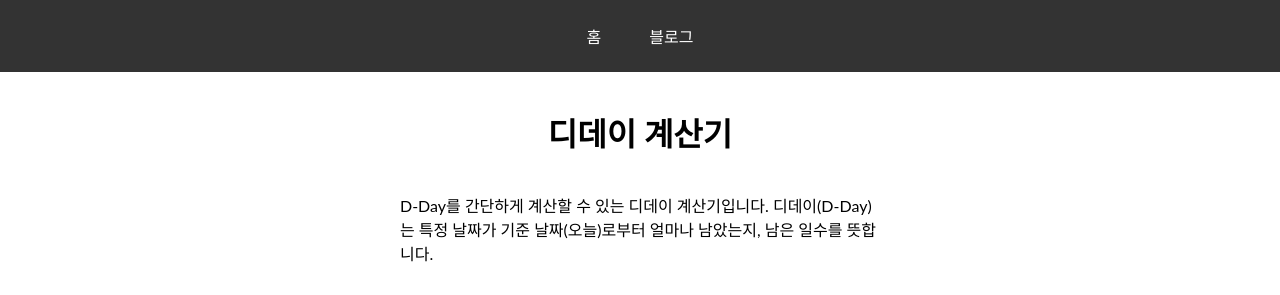
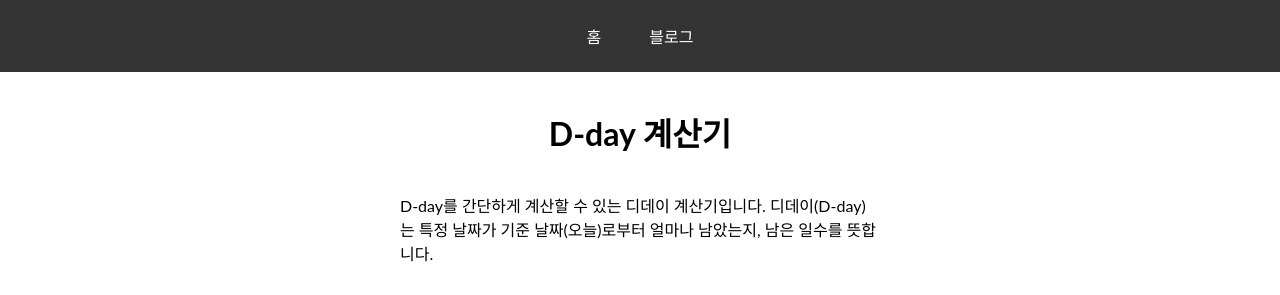
Before and after one commit to zziri/app, a Next.js app: page /calculator/d-day in a window 1280 px wide. Shown: the top 295 px of the page. Built offline with nearby package versions, Linux system fonts and the light colour scheme.

Commit message:
[hotfix/dday] SEO

```diff
--- a/src/pages/calculator/d-day.tsx
+++ b/src/pages/calculator/d-day.tsx
@@ -5,16 +5,16 @@ import SeoHead from "@/components/SeoHead";
 import Title from "@/components/Title";
 import 'styled-jsx';
 
-const description = `D-Day를 간단하게 계산할 수 있는 디데이 계산기입니다.
-디데이(D-Day)는 특정 날짜가 기준 날짜(오늘)로부터 얼마나 남았는지, 남은 일수를 뜻합니다.`;
+const description = `D-day를 간단하게 계산할 수 있는 디데이 계산기입니다.
+디데이(D-day)는 특정 날짜가 기준 날짜(오늘)로부터 얼마나 남았는지, 남은 일수를 뜻합니다.`;
 
 export default function DDayCal() {
   return (
     <>
       <SeoHead
-        title='디데이 계산기 | D-Day'
+        title='D-day 계산기 | 디데이 계산기'
         description={description} />
-      <Title title="디데이 계산기"/>
+      <Title title="D-day 계산기"/>
       <Article content={description}/>
       <div>
         <DiffDayOutput />
```
